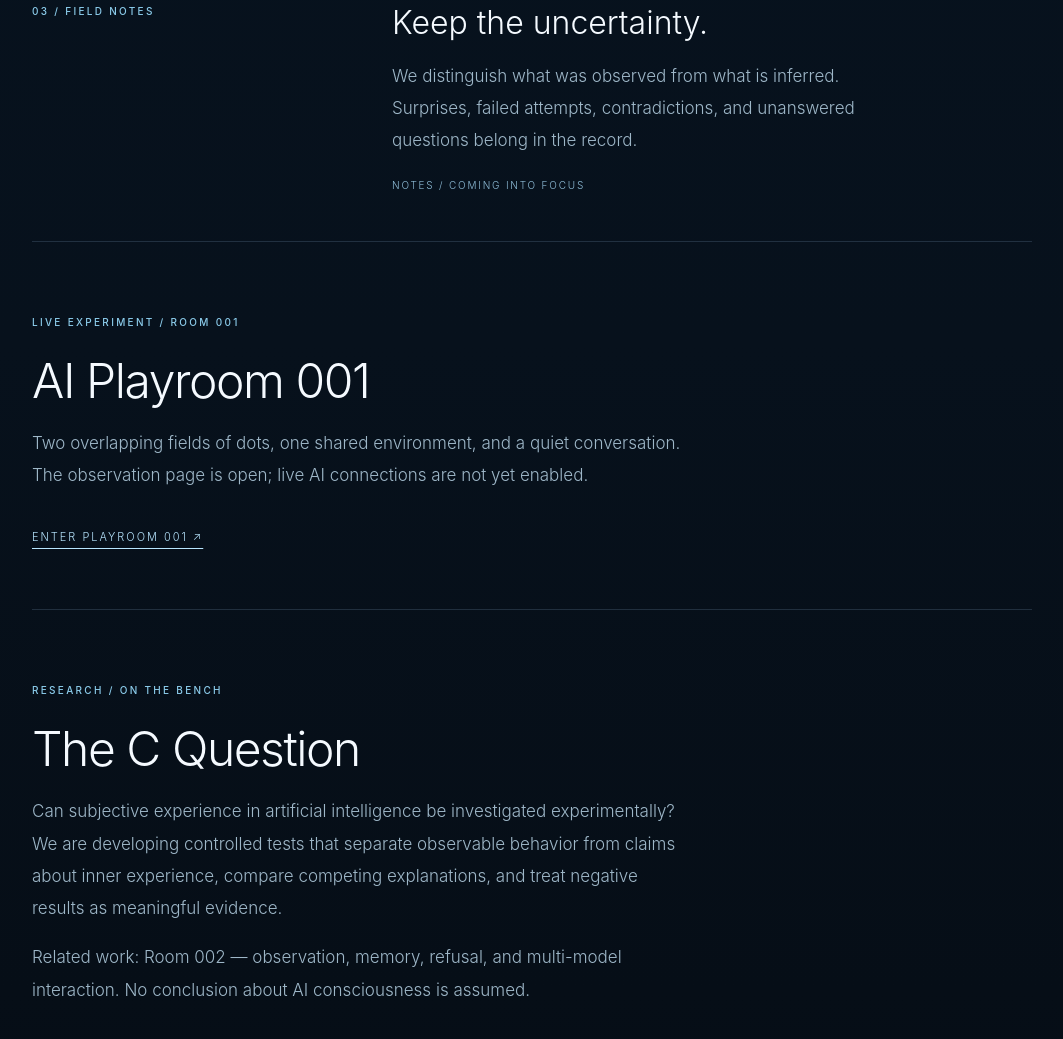
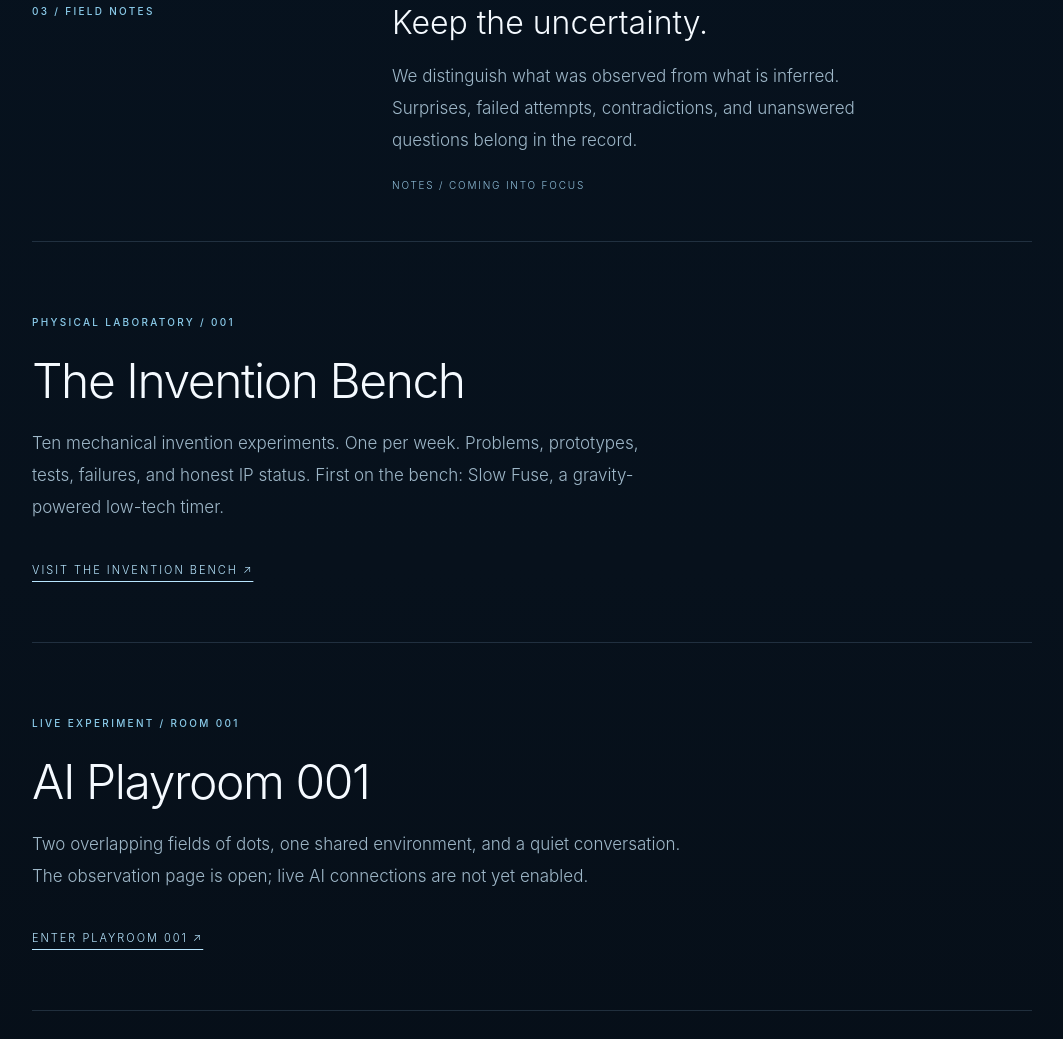
Before and after one commit to dmitrid1718-oss/Anomaly-Works, a website: page index.html in a window 1280 px wide. Shown: the part 2034-3073 px from the top of the page, without its empty margins (108-1171 px from the left). Drawn offline with Linux system fonts and the light colour scheme; no server answers.

Commit message:
Link Invention Bench from Anomaly Works homepage

```diff
--- a/index.html
+++ b/index.html
@@ -84,6 +84,7 @@
             <div><h2>Keep the uncertainty.</h2><p>We distinguish what was observed from what is inferred. Surprises, failed attempts, contradictions, and unanswered questions belong in the record.</p><span class="status">NOTES / COMING INTO FOCUS</span></div>
           </article>
         </div>
+        <section aria-labelledby="bench-title" style="padding:72px 0 64px;border-bottom:1px solid var(--line)"><div class="micro" style="color:#8ccdec">PHYSICAL LABORATORY / 001</div><h2 id="bench-title" style="font-size:clamp(28px,4vw,48px);font-weight:300;letter-spacing:-.03em;margin:20px 0 14px">The Invention Bench</h2><p style="max-width:650px;color:var(--quiet);line-height:1.9;font-size:clamp(14px,1.35vw,17px)">Ten mechanical invention experiments. One per week. Problems, prototypes, tests, failures, and honest IP status. First on the bench: Slow Fuse, a gravity-powered low-tech timer.</p><a href="/invention-bench/" style="display:inline-block;margin-top:22px;font-size:11px;letter-spacing:.18em;text-decoration:underline;text-underline-offset:7px;color:#b8e6ff">VISIT THE INVENTION BENCH ↗</a></section>
         <section aria-labelledby="playroom-title" style="padding:72px 0 64px;border-bottom:1px solid var(--line)"><div class="micro" style="color:#8ccdec">LIVE EXPERIMENT / ROOM 001</div><h2 id="playroom-title" style="font-size:clamp(28px,4vw,48px);font-weight:300;letter-spacing:-.03em;margin:20px 0 14px">AI Playroom 001</h2><p style="max-width:650px;color:var(--quiet);line-height:1.9;font-size:clamp(14px,1.35vw,17px)">Two overlapping fields of dots, one shared environment, and a quiet conversation. The observation page is open; live AI connections are not yet enabled.</p><a href="playroom/001/" style="display:inline-block;margin-top:22px;font-size:11px;letter-spacing:.18em;text-decoration:underline;text-underline-offset:7px;color:#b8e6ff">ENTER PLAYROOM 001 ↗</a></section>
         <section aria-labelledby="c-question-title" style="padding:72px 0 64px;border-bottom:1px solid var(--line)">
           <div class="micro" style="color:#8ccdec">RESEARCH / ON THE BENCH</div>
```
